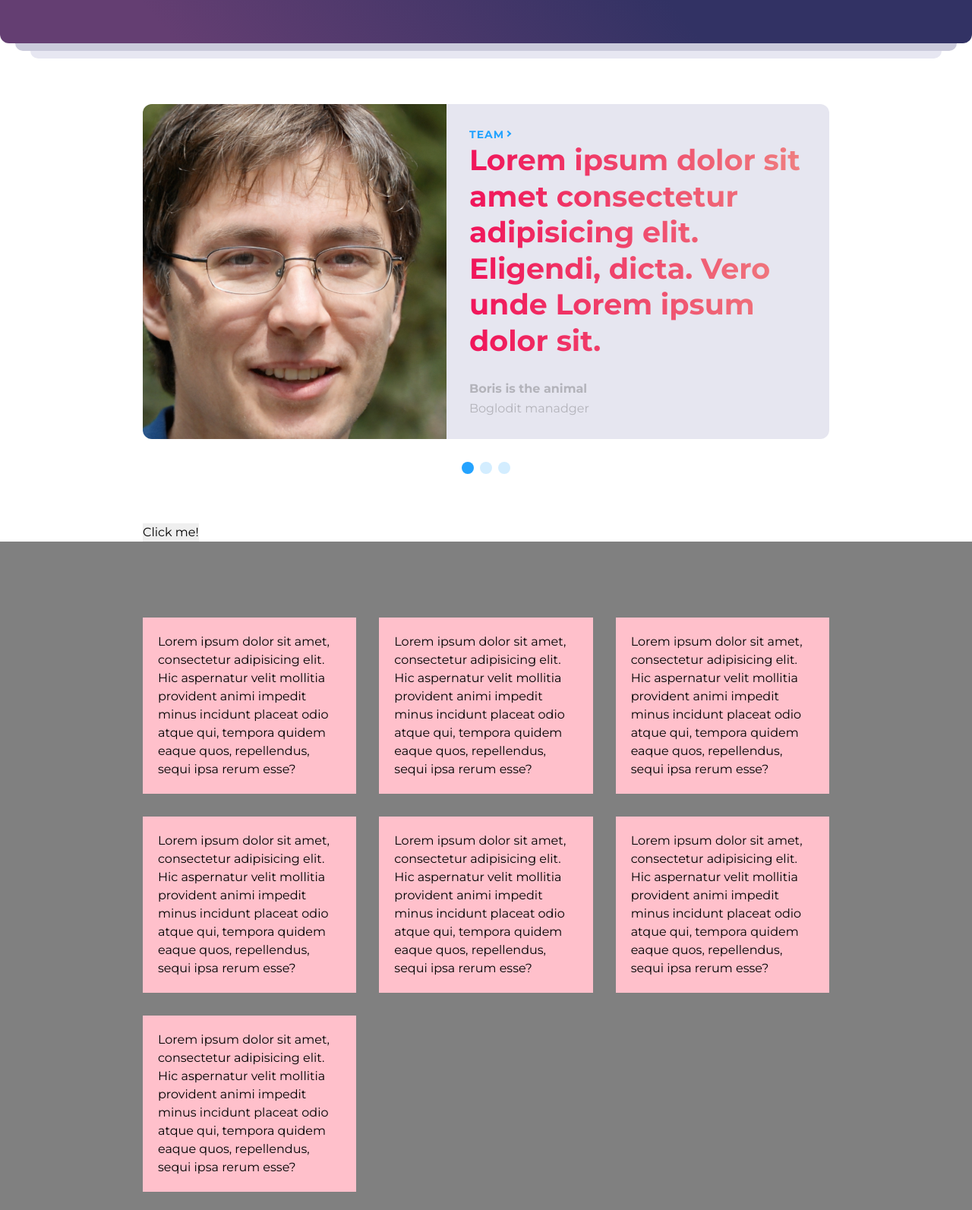
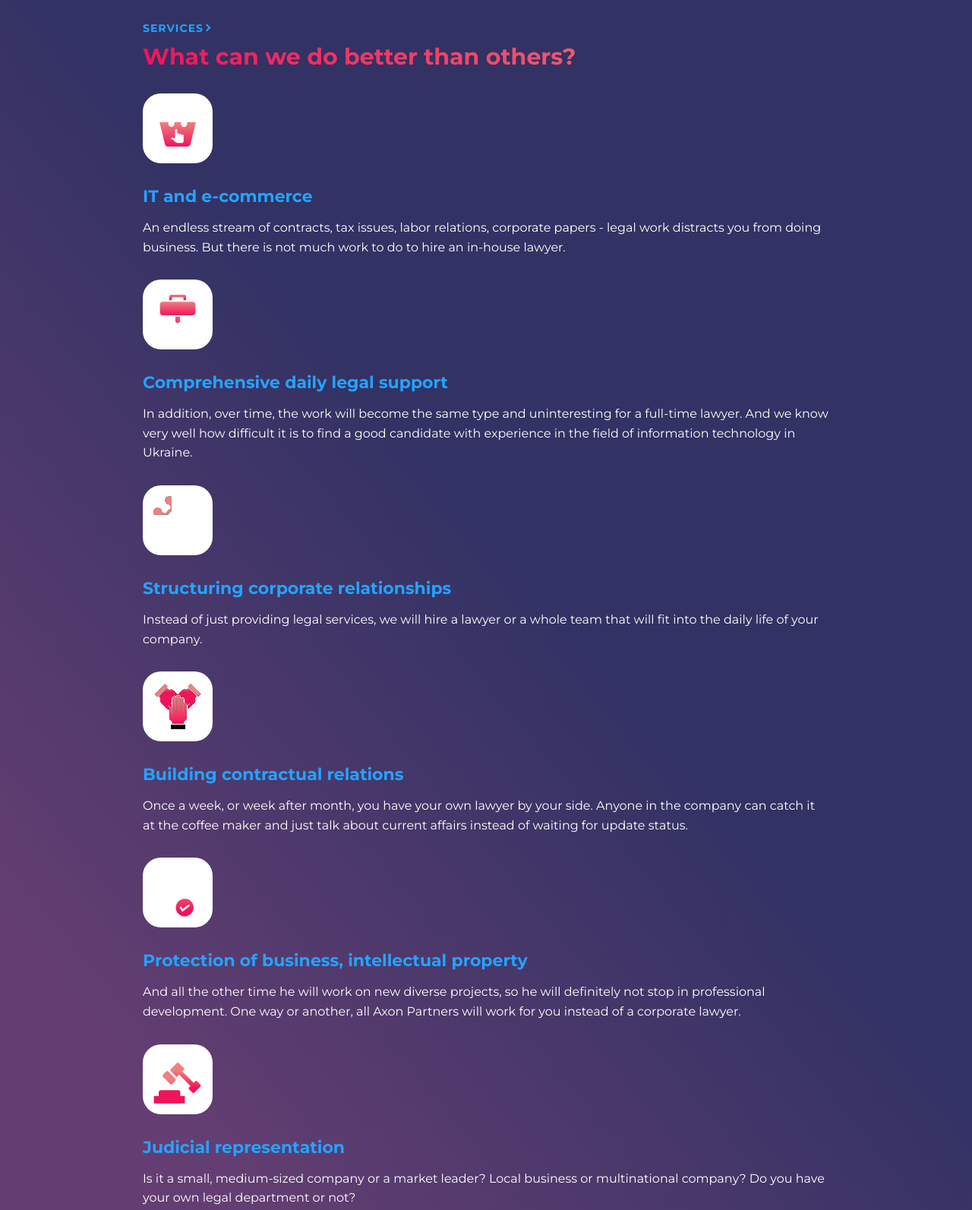
Before and after one commit to liubov-lebedeva/hlegal-layout-project, a website: page app/index.html in a window 1280 px wide. Shown: the part 1181-2774 px from the top of the page at 76% size. Drawn offline with Linux system fonts and the light colour scheme; a script that the page names is missing.

Commit message:
Update SCSS for service section and modify HTML structure.

```diff
--- a/app/index.html
+++ b/app/index.html
@@ -105,6 +105,87 @@
             </ul>
         </div>
     </section>
+    <section class="services">
+        <div class="container">
+            <div class="services__container">
+                <a href="#" class="services-link">
+                    services
+                </a>
+                <h2 class="services-title">What can we do better than others?</h2>
+                <div class="services__item">
+                    <div class="services__item-icon">
+                        <svg class="services__item-icon-svg">
+                            <use href="#benefit-1"></use>
+                        </svg>
+                    </div>
+                    <h3 class="services__item-subtitle">IT and e-commerce</h3>
+                    <p class="services__item-description">An endless stream of contracts, tax issues, labor relations,
+                        corporate papers - legal work distracts you from doing business. But there is not much work to
+                        do to hire an in-house lawyer.
+                    </p>
+                </div>
+                <div class="services__item">
+                    <div class="services__item-icon">
+                        <svg class="services__item-icon-svg">
+                            <use href="#benefit-2"></use>
+                        </svg>
+                    </div>
+                    <h3 class="services__item-subtitle">Comprehensive daily
+                        legal support</h3>
+                    <p class="services__item-description">In addition, over time, the work will become the same type and
+                        uninteresting for a full-time lawyer. And we know very well how difficult it is to find a good
+                        candidate with experience in the field of information technology in Ukraine.
+                    </p>
+                </div>
+                <div class="services__item">
+                    <div class="services__item-icon">
+                        <svg class="services__item-icon-svg">
+                            <use href="#benefit-3"></use>
+                        </svg>
+                    </div>
+                    <h3 class="services__item-subtitle">Structuring corporate relationships</h3>
+                    <p class="services__item-description">Instead of just providing legal services, we will hire a
+                        lawyer or a whole team that will fit into the daily life of your company.
+                    </p>
+                </div>
+                <div class="services__item">
+                    <div class="services__item-icon">
+                        <svg class="services__item-icon-svg">
+                            <use href="#benefit-4"></use>
+                        </svg>
+                    </div>
+                    <h3 class="services__item-subtitle">Building contractual relations</h3>
+                    <p class="services__item-description">Once a week, or week after month, you have your own lawyer by
+                        your side. Anyone in the company can catch it at the coffee maker and just talk about current
+                        affairs instead of waiting for update status.
+                    </p>
+                </div>
+                <div class="services__item">
+                    <div class="services__item-icon">
+                        <svg class="services__item-icon-svg">
+                            <use href="#benefit-5"></use>
+                        </svg>
+                    </div>
+                    <h3 class="services__item-subtitle">Protection of business, intellectual property</h3>
+                    <p class="services__item-description">And all the other time he will work on new diverse projects,
+                        so he will definitely not stop in professional development. One way or another, all Axon
+                        Partners will work for you instead of a corporate lawyer.
+                    </p>
+                </div>
+                <div class="services__item">
+                    <div class="services__item-icon">
+                        <svg class="services__item-icon-svg">
+                            <use href="#benefit-6"></use>
+                        </svg>
+                    </div>
+                    <h3 class="services__item-subtitle">Judicial representation</h3>
+                    <p class="services__item-description">Is it a small, medium-sized company or a market leader? Local
+                        business or multinational company? Do you have your own legal department or not?
+                    </p>
+                </div>
+            </div>
+        </div>
+    </section>
 </div>
 <span class="wrapper-border-bottom"></span>
 <span class="wrapper-border-bottom wrapper-border-bottom-light"></span>
@@ -158,45 +239,6 @@
                 </div>
             </div>
             <div class="swiper-pagination team__pagination"></div>
-        </div>
-    </section>
-    <section class="random">
-        <div class="container">
-            <button class="random-btn">Click me!</button>
-        </div>
-    </section>
-    <section class="cards">
-        <div class="container">
-            <div class="cards__container">
-                <div class="cards__item">Lorem ipsum dolor sit amet, consectetur adipisicing elit. Hic aspernatur velit
-                    mollitia provident animi impedit minus incidunt placeat odio atque qui, tempora quidem eaque quos,
-                    repellendus, sequi ipsa rerum esse?
-                </div>
-                <div class="cards__item">Lorem ipsum dolor sit amet, consectetur adipisicing elit. Hic aspernatur velit
-                    mollitia provident animi impedit minus incidunt placeat odio atque qui, tempora quidem eaque quos,
-                    repellendus, sequi ipsa rerum esse?
-                </div>
-                <div class="cards__item">Lorem ipsum dolor sit amet, consectetur adipisicing elit. Hic aspernatur velit
-                    mollitia provident animi impedit minus incidunt placeat odio atque qui, tempora quidem eaque quos,
-                    repellendus, sequi ipsa rerum esse?
-                </div>
-                <div class="cards__item">Lorem ipsum dolor sit amet, consectetur adipisicing elit. Hic aspernatur velit
-                    mollitia provident animi impedit minus incidunt placeat odio atque qui, tempora quidem eaque quos,
-                    repellendus, sequi ipsa rerum esse?
-                </div>
-                <div class="cards__item">Lorem ipsum dolor sit amet, consectetur adipisicing elit. Hic aspernatur velit
-                    mollitia provident animi impedit minus incidunt placeat odio atque qui, tempora quidem eaque quos,
-                    repellendus, sequi ipsa rerum esse?
-                </div>
-                <div class="cards__item">Lorem ipsum dolor sit amet, consectetur adipisicing elit. Hic aspernatur velit
-                    mollitia provident animi impedit minus incidunt placeat odio atque qui, tempora quidem eaque quos,
-                    repellendus, sequi ipsa rerum esse?
-                </div>
-                <div class="cards__item">Lorem ipsum dolor sit amet, consectetur adipisicing elit. Hic aspernatur velit
-                    mollitia provident animi impedit minus incidunt placeat odio atque qui, tempora quidem eaque quos,
-                    repellendus, sequi ipsa rerum esse?
-                </div>
-            </div>
         </div>
     </section>
 </main>
@@ -370,7 +412,7 @@
     </symbol>
 </svg>
 <!-- <script src="https://cdn.jsdelivr.net/npm/swiper@11/swiper-bundle.min.js"></script> -->
-<script src="https://cdn.jsdelivr.net/npm/@simondmc/popup-js@1.4.2/popup.min.js"></script>
+<!--<script src="https://cdn.jsdelivr.net/npm/@simondmc/popup-js@1.4.2/popup.min.js"></script>-->
 <script src="js/main.min.js"></script>
 </body>
 </html>
--- a/app/scss/_cards.scss
+++ b/app/scss/_cards.scss
@@ -1,21 +1,73 @@
-.cards {
-  padding: 100px 0;
-  background: #808080;
+.services {
+  padding: 30px 0 60px;
+  line-height: normal;
 
-  &__container {
-    display: grid;
-    gap: 30px;
+  &-link {
+    @include base-link;
+    display: inline-block;
+    font-size: 14px;
+    letter-spacing: 1px;
+    text-transform: uppercase;
+    position: relative;
+    padding-right: 8px;
 
-    @include viewport-md {
-      grid-template-columns: repeat(2, 1fr);
+    &::after {
+      content: '';
+      position: absolute;
+      top: 5px;
+      right: 0;
+      width: 7px;
+      height: 7px;
+      border-bottom: 2px solid $regular-color;
+      border-right: 2px solid $regular-color;
+      transform: rotate(-45deg);
+      transition: .2s;
     }
-    @include viewport-lg {
-      grid-template-columns: repeat(3, 1fr);
-    }
+
+  }
+
+  &-title {
+    padding: 10px 0 0;
+    @include main-gradient-text;
+    font-size: 30px;
+    font-weight: 700;
+
   }
 
   &__item {
-    padding: 20px;
-    background: pink;
+    padding: 30px 0 0;
+  }
+
+
+  &__item-icon {
+    border-radius: $radius-lg;
+    background: $basic-white;
+    width: 92px;
+    height: 92px;
+    position: relative;
+  }
+
+  &__item-icon-svg {
+    width: 64px;
+    height: 64px;
+    position: absolute;
+    top: 50%;
+    left: 50%;
+    transform: translate(-50%, -50%);
+  }
+
+  &__item-subtitle {
+    color: $regular-color;
+    font-size: 22px;
+    font-weight: 700;
+    padding: 30px 0 0;
+  }
+
+  &__item-description {
+    color: $basic-white;
+    font-size: 16px;
+    font-weight: 400;
+    line-height: 1.6;
+    padding: 15px 0 0;
   }
 }
--- a/app/scss/_tabs.scss
+++ b/app/scss/_tabs.scss
@@ -1,8 +1,8 @@
 .tabs {
   color: $basic-white;
-  padding: 30px 0;
+  padding: 30px 0 0;
   @include viewport-md {
-    padding: 60px 0;
+    padding: 60px 0 0;
   }
 
   &__container {
```
Also changed, not shown: app/css/style.min.css. Lines whose indentation alone changed are shown as unchanged.
